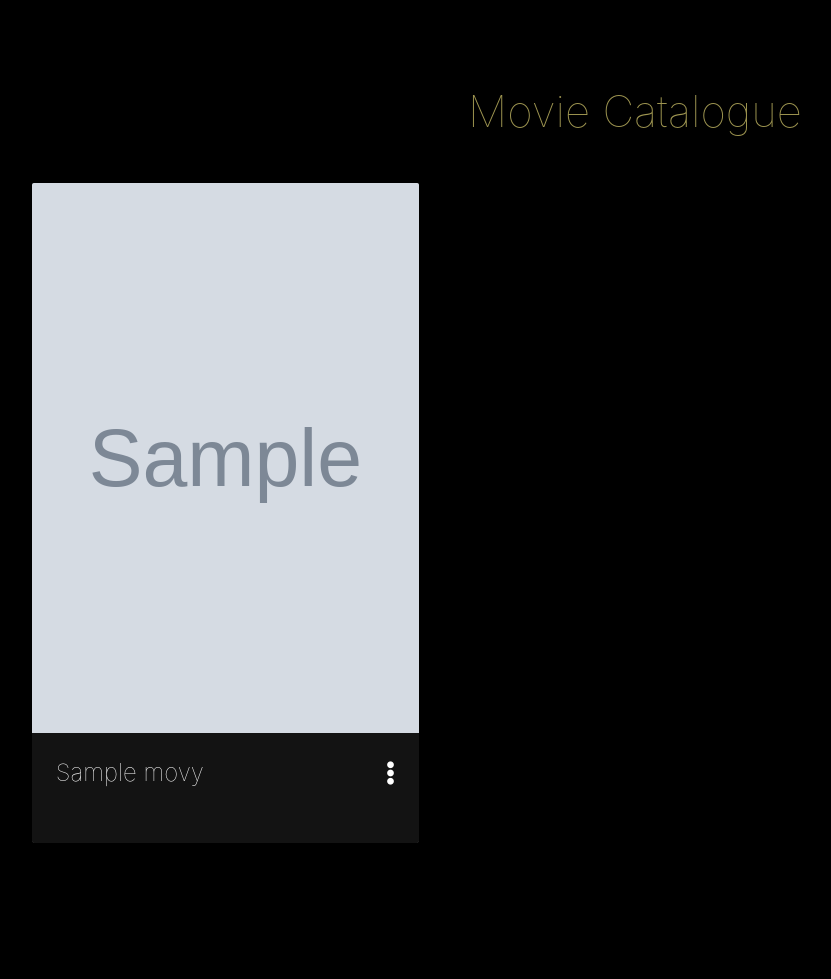
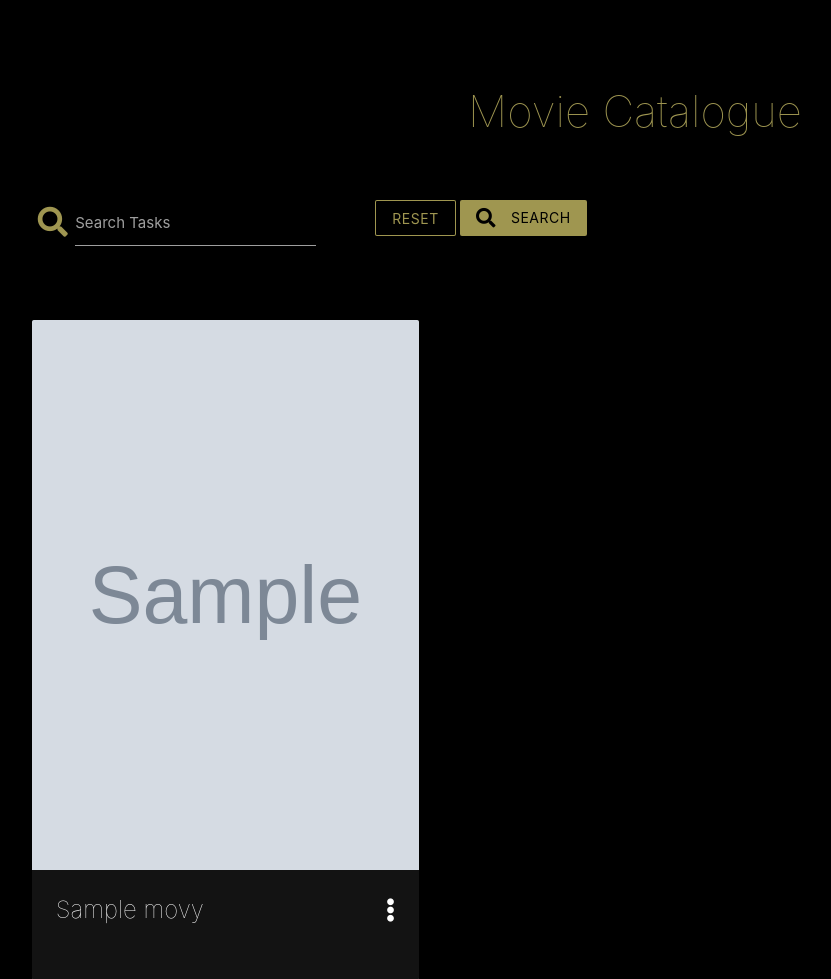
Before and after one commit to Hidnish/Milestone-Project-3-damovies, a Flask app: page /get_movies in a window 1280 px wide. Shown: the part 64-1043 px from the top of the page, without its empty margins (5-836 px from the left). Run offline with Flask 2, Linux system fonts and the light colour scheme; grey boxes marked "Sample" are stand-in pictures; a database or web service that is not in the repository returns one stand-in record (values such as "Sample title"); some libraries are stand-ins or nearby versions.

Commit message:
Add search functionality

```diff
--- a/app.py
+++ b/app.py
@@ -35,6 +35,13 @@ def get_movies():
         movie['genre'] = genre['genre_name']
     return render_template("movies.html", movies=movies)
 
+
+@app.route("/search", methods=["GET", "POST"])
+def search():
+
+    query = request.form.get("query")
+    movies = list(mongo.db.movies.find({"$text": {"$search": query}}))
+    return render_template("movies.html", movies=movies)
 
 @app.route("/register", methods=["GET", "POST"])
 def register():
--- a/static/css/style.css
+++ b/static/css/style.css
@@ -13,6 +13,10 @@ body {
     margin-bottom: 40px;
 }
 
+.extra-mg-bt {
+    margin-bottom: 50vh;
+}
+
 .extra-margin2 {
     margin-top: 40px;
 }
@@ -25,6 +29,9 @@ body {
     margin: 0 15vw
 }
 
+.mt-0 {
+    margin: 0;
+}
 /* buttons */
 
 .dark1 {
@@ -39,6 +46,10 @@ body {
 
 .btn-small {
     height: 30px;
+}
+
+.golden-border {
+    border: 1px solid rgba(199, 188, 101, 0.8)
 }
 
 /* background and text */
@@ -88,6 +99,10 @@ input {
 
 .mild-red{
     background-color: rgb(85, 22, 22);
+}
+
+.mild-red-text{
+    color: rgb(85, 22, 22);
 }
 
 /* NAVBAR */
@@ -250,9 +265,10 @@ input:-webkit-autofill
  -webkit-text-fill-color: white !important;
 }
 
-.btn-large:hover, .btn-small:hover {
+.btn-large:hover, .btn-small:hover{
     background-color: rgba(136, 128, 54, 0.8);
 }
+
 
 nav ul a:hover {
     background-color: rgba(0,0,0,0.4);
@@ -274,3 +290,10 @@ nav ul a:hover {
         height: 400px;
     }
 }
+
+@media (max-width: 590px) {
+
+   .lil{
+       font-size: 20px;
+   }
+}
--- a/templates/base.html
+++ b/templates/base.html
@@ -17,6 +17,7 @@
 
 <body>
 
+    <!-- navbar -->
     <nav class="nav-extend nav-fixed bg-seet golden-bottom">
         <div class="nav-wrapper">
             <a href="{{ url_for('home') }}" class="brand-logo text-gold">Da Movies</a>
@@ -38,6 +39,7 @@
         </div>
     </nav>
 
+    <!-- mobile side navbar -->
     <ul class="sidenav light1" id="mobile-demo">
         <li>
             <h4 class="center-align brand-logo">Da Movies</h4>
@@ -74,7 +76,6 @@
     </section>
 
     {% block content %}
-
     {% endblock %}
 
 
@@ -82,8 +83,9 @@
         <div class="container container-footer text-gold">
             © 2021 Hideo Nishimura
             <a class="text-gold right" href="https://github.com/Hidnish" target=”_blank”><i
-                        class="fab fa-github"></i> GitHub : Hidnish </a>
-
+                    class="fab fa-github"></i> GitHub : Hidnish
+            </a>
+        </div>
     </footer>
 
     <script src="https://code.jquery.com/jquery-3.5.1.min.js"
--- a/templates/genres.html
+++ b/templates/genres.html
@@ -13,7 +13,7 @@
         </div>
 
         <div class="row">
-            {% for genre in genres %}
+            {% for genre in genres| sort(attribute='genre_name') %}
                 <div class="col m4 s12">
                     <div class="card bg-grey center-align">
                         <div class="card-content white-text">
--- a/templates/movies.html
+++ b/templates/movies.html
@@ -3,6 +3,25 @@
 
     <h3 class="center-align thin text-gold extra-margin">Movie Catalogue</h2>
 
+    <div class="row card-panel light1">
+        <form class="col s10 offset-s1 l6" action="{{ url_for('search') }}" method="post" class="col s12">
+            <div class="row center-align">
+                <div class="input-field mt-0 col s12 m6">
+                    <i class="fas fa-search prefix text-gold"></i>
+                    <input type="text" name="query" id="query" minlength="3" class="validate" required>
+                    <label for="query">Search Tasks</label>
+                </div>
+                <div class="col s12 m6">
+                    <a href="{{ url_for('get_movies') }}" class="btn light1 golden-border text-shadow">Reset</a>
+                    <button type="submit" class="dark1 btn text-shadow">
+                        <i class="fas fa-search left"></i> Search
+                    </button>
+                </div>
+            </div>
+        </form>
+    </div>
+
+    {% if movies|length > 0 %}
     <div class="row limit padding-2 movie-margin">
         {% for movie in movies| sort(attribute='title') %}
         <div class="col s12 m6 l4 cards">
@@ -40,5 +59,8 @@
         </div>
         {% endfor %}
     </div>
+    {% else%}
+        <h4 class="center-align mild-red-text extra-mg-bt">No movie found</h2>
+    {% endif%}
 
     {% endblock %}
```
Lines whose indentation alone changed are shown as unchanged.
